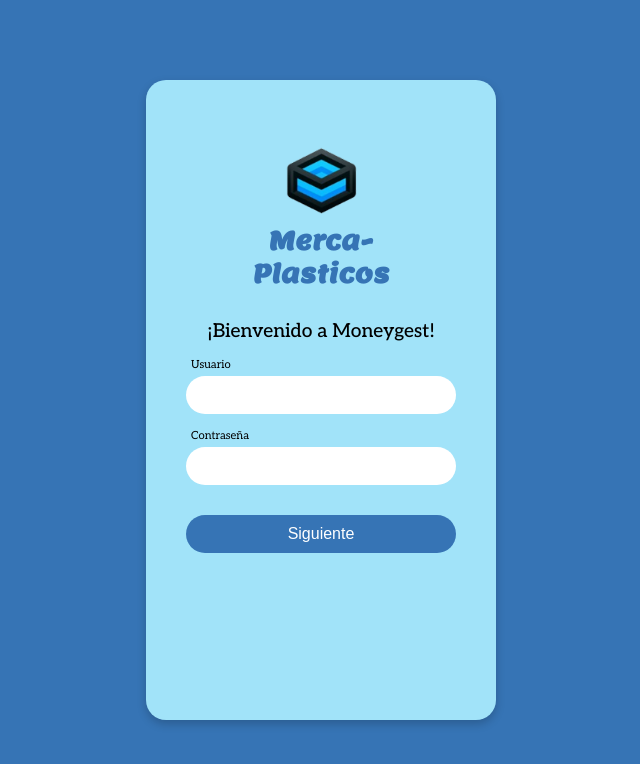
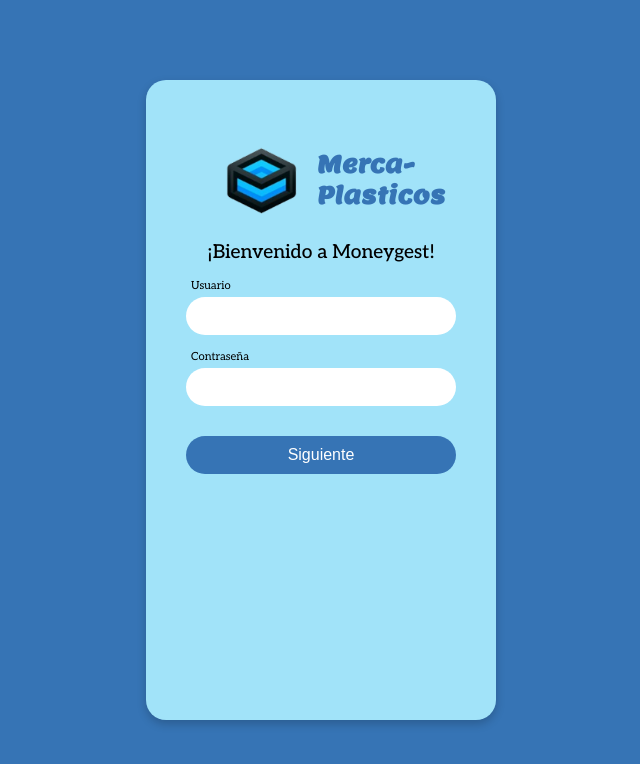
Before and after one commit to Juanmartinez-25/Proyecto-money-gest, a plain HTML site: page index.html in a window 1280 px wide. Shown: the whole page, without its empty margins (319-959 px from the left). Drawn offline with Linux system fonts and the light colour scheme.

Commit message:
Version nueva

```diff
--- a/index.html
+++ b/index.html
@@ -14,8 +14,8 @@
                         <img class="logo" src="./img/Logo.png" alt="">
                     </div>
                     <div class="containerParrafo">
-                        <p class="logoParrafo" >Merca-</p>
-                        <p class="logoParrafo">Plasticos</p>
+                        <p class="logoParrafoMerca" >Merca-</p>
+                        <p class="logoParrafoPlasticos">Plasticos</p>
                     </div>
                     <div class="containerTitleInicio">
                         <h1 class="titleInicio">¡Bienvenido a Moneygest!</h1>
--- a/styles.css
+++ b/styles.css
@@ -44,9 +44,9 @@ body {
 
 .containerLogo {
     display: flex;
-    justify-content: center;
-    align-items: center;
     margin-top: 30px;
+    margin-left: 15%;
+
 }
 
 .logo {
@@ -58,18 +58,30 @@ body {
     display: flex;
     flex-direction: column;
     align-items: center;
-    text-align: center;
-}
-
-.logoParrafo {
-    font-family: var(--fuente-lemon);
-    font-size: 1.6rem;
-    font-weight: 600;
-    color: var(--color-primario);
-    text-align: center;
+    text-align: justify;
+    margin-top: -25%;
 
 }
 
+.logoParrafoMerca{
+    font-family: var(--fuente-lemon);
+    font-size: 1.5rem;
+    font-weight: 600;
+    color: var(--color-primario);
+    text-align: justify;
+    margin-left: 30%;
+
+}
+
+.logoParrafoPlasticos{
+    font-family: var(--fuente-lemon);
+    font-size: 1.5rem;
+    font-weight: 600;
+    color: var(--color-primario);
+    text-align: justify;
+    margin-left: 40%;
+
+}
 .containerTitleInicio {
     text-align: center;
     margin-bottom: 15px;
```
